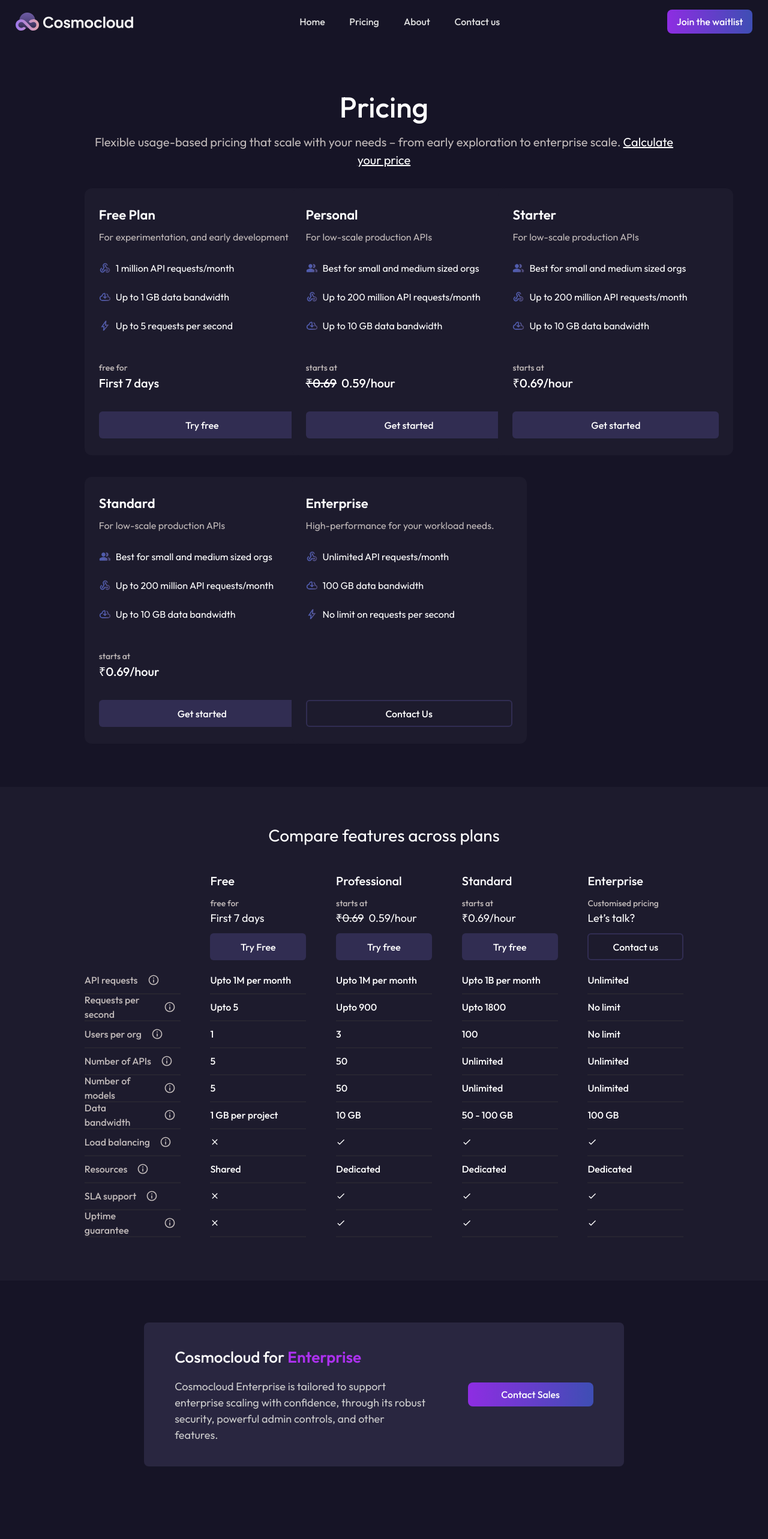
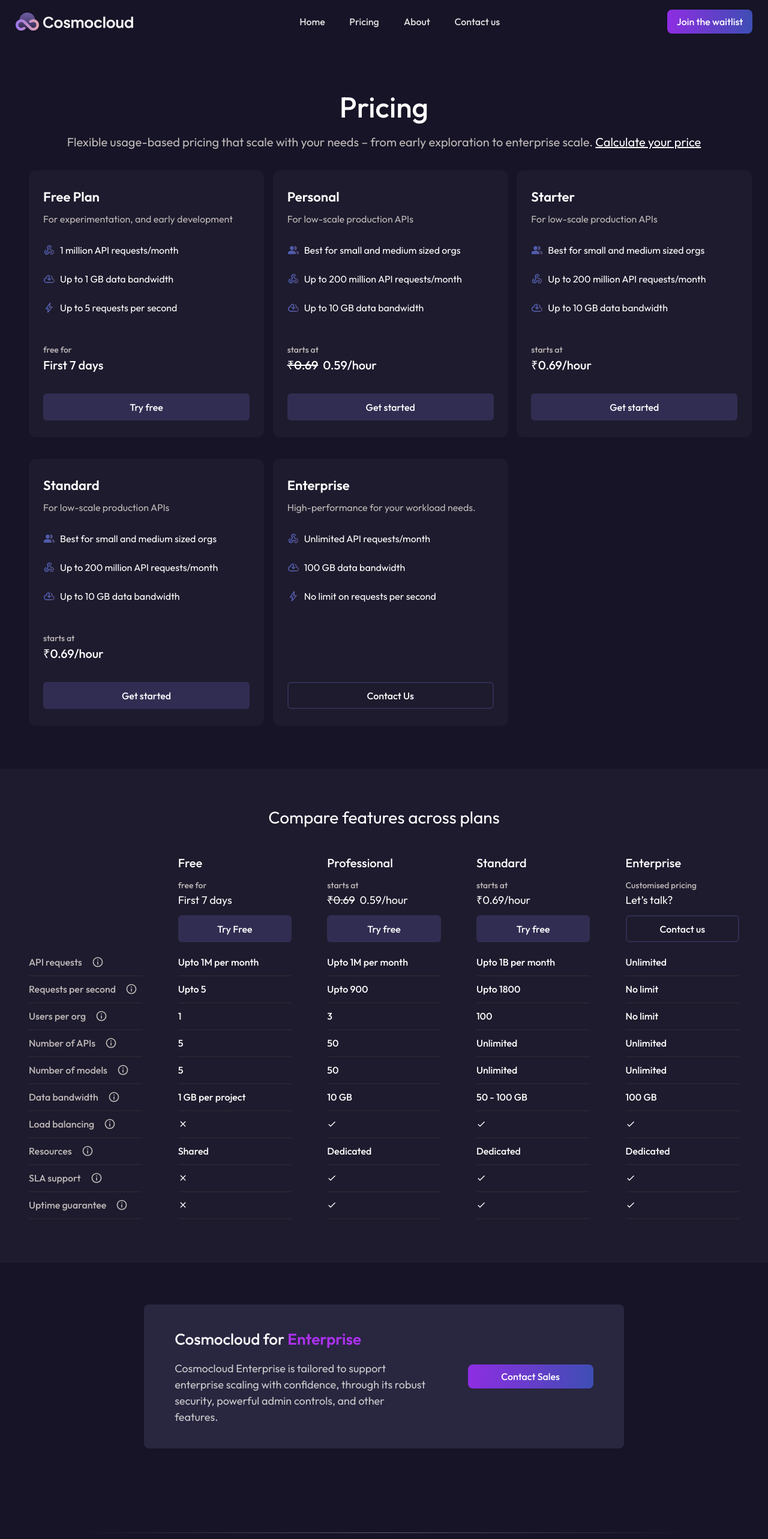
Before and after one commit to harshitchopra7/cosmo-cloud, a React (Create React App) app: page /pricing in a window 1280 px wide. Shown: the top 2566 px of the page at 60% size. Built offline with nearby package versions, Linux system fonts and the light colour scheme.

Commit message:
Added fixed container layout

```diff
--- a/src/components/AboutUs/Section1/Section1.js
+++ b/src/components/AboutUs/Section1/Section1.js
@@ -2,7 +2,7 @@
 
 function Section1() {
   return (
-    <div>
+    <div className="mx-[auto] w-[1184px]">
       <p className="font-medium text-[48px] largeMobile:text-[28px]">
         Why Cosmocloud?
       </p>
--- a/src/components/AboutUs/Section2/Section2.js
+++ b/src/components/AboutUs/Section2/Section2.js
@@ -44,8 +44,9 @@
 
 function Section2() {
   return (
-    <div className="mt-[70px]">
-      <div className="absolute w-full bg-[#1D1B2D] h-full left-0 -z-10" />
+    <div className="mt-[70px] pb-[70px] bg-[#1D1B2D]">
+      <div className="mx-[auto] w-[1184px]">
+        {/* <div className="absolute w-full bg-[#1D1B2D] h-[120%] left-0 -z-10" /> */}
         <p className="pt-[72px] font-medium text-[48px] largeMobile:text-[28px]">Team</p>
         <p className="mt-4 text-[#BFB8B8] text-[20px] largeMobile:text-[16px]">
           Our team has led and delivered large-scale software and design projects
@@ -68,6 +69,7 @@
             ))}
         </div>
       </div>
+    </div>
   );
 }
 
--- a/src/components/Homepage/Section2/Section2.js
+++ b/src/components/Homepage/Section2/Section2.js
@@ -37,7 +37,8 @@
 
 function Section2() {
   return (
-    <div className="mt-[70px] mb-[70px] bg-[#1D1B2D] w-full pl-[14%] pr-[14%] pt-[50px] pb-[50px]">
+    <div className="mt-[70px] mb-[70px] bg-[#1D1B2D] w-full pt-[50px] pb-[50px]">
+      <div className="mx-[auto] w-[1184px]">
         <p className="text-[32px] font-medium mb-[50px] largeMobile:text-center largeMobile:text-[20px]">
           Industry leaders backing us
         </p>
@@ -51,6 +52,7 @@
             ))}
         </div>
       </div>
+    </div>
   );
 }
 
--- a/src/components/Homepage/Section3.js/Section3.js
+++ b/src/components/Homepage/Section3.js/Section3.js
@@ -25,7 +25,7 @@
   }, [selectedId]);
 
   return (
-    <div className="mt-[70px] mb-[70px] pl-[7%] pr-[7%]">
+    <div className="mt-[70px] mb-[70px] mx-[auto] w-[1184px]">
       <p className="font-medium text-[32px] font-medium largeMobile:text-[20px]">
         Our core features
       </p>
--- a/src/components/Pricing/Section1.js
+++ b/src/components/Pricing/Section1.js
@@ -87,7 +87,7 @@
   const navigate = useNavigate();
 
   return (
-    <div className="pl-[11%] pr-[11%] pb-[72px]">
+    <div className="px-[auto] pb-[72px] mx-[auto] w-[1184px]">
       <div className="text-center">
         <p className="text-[48px] font-medium largeMobile:text-[28px]">
           Pricing
--- a/src/components/Pricing/Section2.js
+++ b/src/components/Pricing/Section2.js
@@ -147,9 +147,9 @@
   }
 
   return (
-    <div className="pl-[11%] pr-[11%] bg-[#1D1B2D] largeMobile:bg-transparent">
+    <div className="bg-[#1D1B2D] largeMobile:bg-transparent">
       {/* desktop version  */}
-      <div className="pt-[60px] pb-[60px] largeMobile:hidden">
+      <div className="mx-[auto] w-[1184px] pt-[60px] pb-[60px] largeMobile:hidden">
         <p className="text-[28px] text-center">Compare features across plans</p>
 
         <div className="flex flex-wrap justify-between mt-10">
--- a/src/components/Pricing/Section4.js
+++ b/src/components/Pricing/Section4.js
@@ -164,7 +164,7 @@
   };
 
   return (
-    <div className="items-center pr-[11%] pl-[11%]" id="calculator">
+    <div className="items-center mx-[auto] w-[1184px]" id="calculator">
       <p className="text-[28px] text-center largeMobile:text-[22px]">
         Cost Calculator
       </p>
--- a/src/container/AboutUs.js
+++ b/src/container/AboutUs.js
@@ -6,7 +6,7 @@
 
 function AboutUs() {
   return (
-    <div className="pl-[9%] pr-[9%] pt-[70px]">
+    <div className="pt-[70px]">
       <Section1 />
 
       <Section2 />
--- a/src/container/ContactUs.js
+++ b/src/container/ContactUs.js
@@ -5,7 +5,7 @@
 
 function ContactUs() {
   return (
-    <div className="pl-[11%] pr-[11%] mt-[70px] mb-[70px] largeMobile:mt-[20px] largeMobile:pr-[0] largeMobile:pl-[0]">
+    <div className="mx-[auto] w-[1184px] mt-[70px] mb-[70px] largeMobile:mt-[20px] largeMobile:pr-[0] largeMobile:pl-[0]">
       <ContactUsComponent />
     </div>
   );
```
Lines whose indentation alone changed are shown as unchanged.
